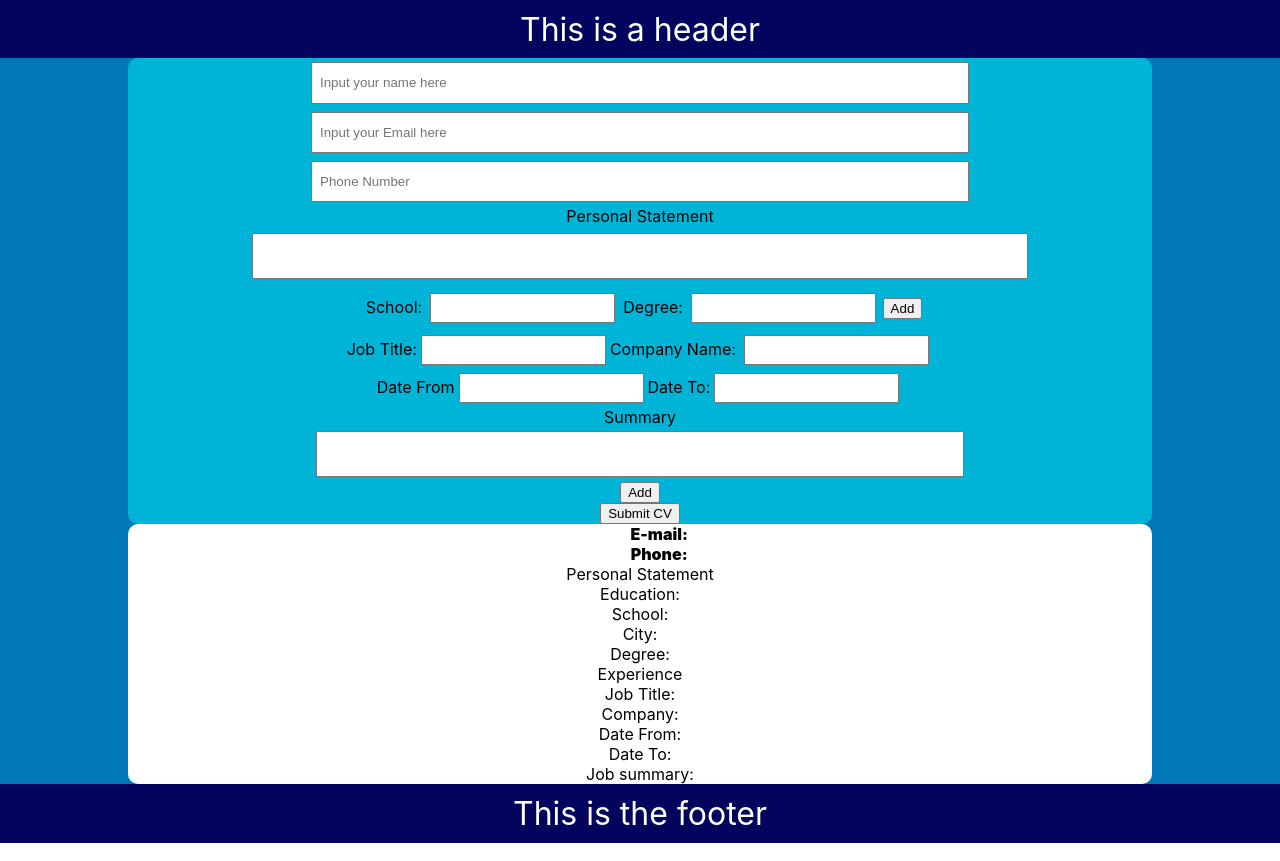
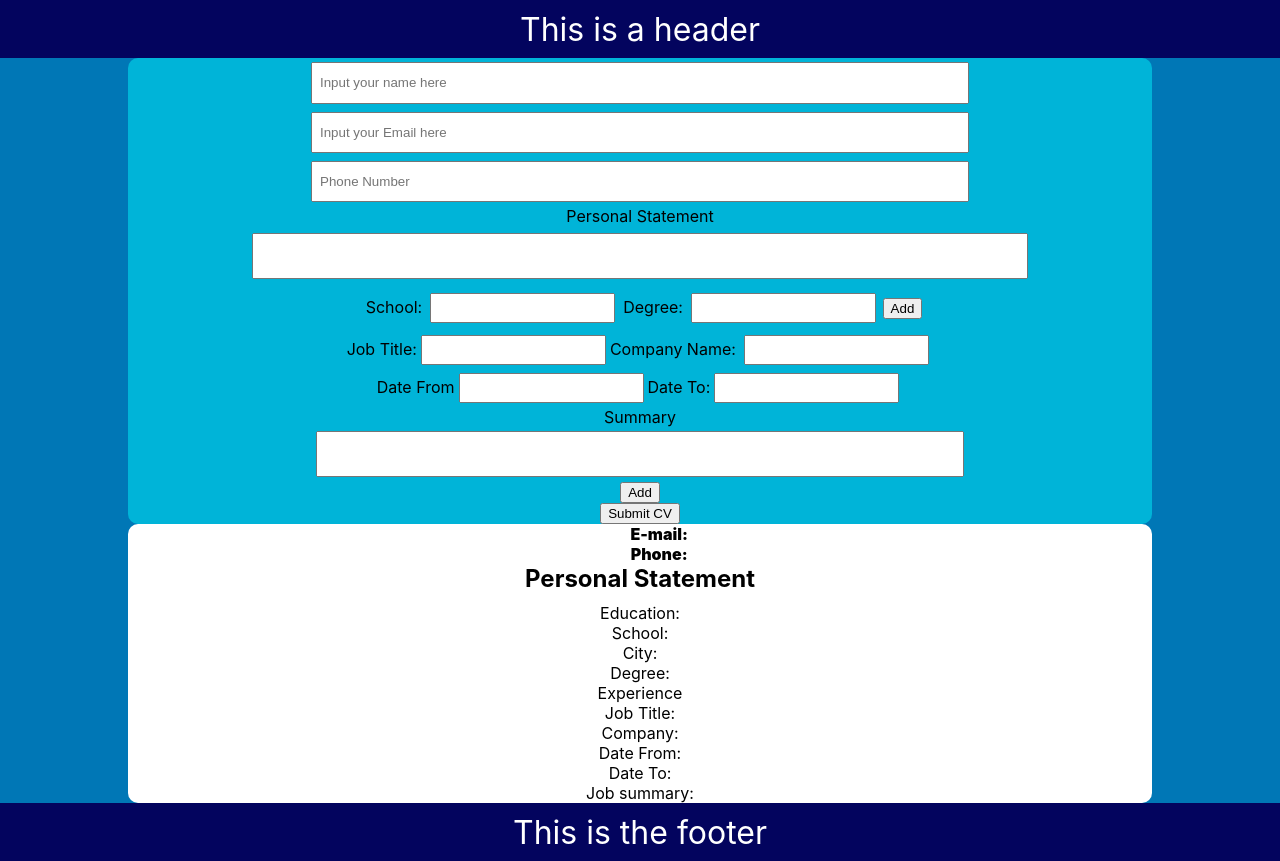
Before and after one commit to Dylaan94/cv-application, a React (Create React App) app: page / in a window 1280 px wide. Built offline with nearby package versions, Linux system fonts and the light colour scheme.

Commit message:
personal statement styling, create edu divs

```diff
--- a/src/components/CVForm/CVRender.js
+++ b/src/components/CVForm/CVRender.js
@@ -21,7 +21,7 @@ const CVRender = (props) => {
       </FormRenderStyles.HeaderDiv>
       <FormRenderStyles.PersonalDiv>
         <p>Personal Statement</p>
-        <p>{data.personalStatement}</p>
+        {data.personalStatement}
       </FormRenderStyles.PersonalDiv>
       <p>Education:</p>
       <p>School: {data.education[0].school}</p>
--- a/src/components/CVForm/styles/FormRenderStyles.js
+++ b/src/components/CVForm/styles/FormRenderStyles.js
@@ -4,8 +4,10 @@ const Wrapper = styled.div`
   display: flex;
   flex-direction: column;
   width: 80vw;
+  align-items: center;
   background: white;
   border-radius: 10px;
+  font-size: 1em;
 `;
 
 const HeaderDiv = styled.div`
@@ -27,7 +29,27 @@ const ContactDiv = styled.div`
   }
 `;
 
-const PersonalDiv = styled.div``;
+const PersonalDiv = styled.div`
+  width: 60vw;
+  justify-content: center;
+  align-items: center;
+  padding-bottom: 0.6em;
+  p {
+    font-weight: 700;
+    padding: 0.6em;
+    font-size: 1.5em;
+  }
+`;
+
+const EduDiv = styled.div``;
+
+const EduTitleDiv = styled.div``;
+
+const EduDataDiv = styled.div``;
+
+const EduTimeDiv = styled.div``;
+
+const EduInfoDiv = styled.div``;
 
 const FormRenderStyles = {
   Wrapper: Wrapper,
@@ -35,6 +57,11 @@ const FormRenderStyles = {
   NameDiv: NameDiv,
   ContactDiv: ContactDiv,
   PersonalDiv: PersonalDiv,
+  EduDiv: EduDiv,
+  EduTitleDiv: EduTitleDiv,
+  EduDataDiv: EduDataDiv,
+  EduTimeDiv: EduTimeDiv,
+  EduInfoDiv: EduInfoDiv,
 };
 
 export default FormRenderStyles;
```
